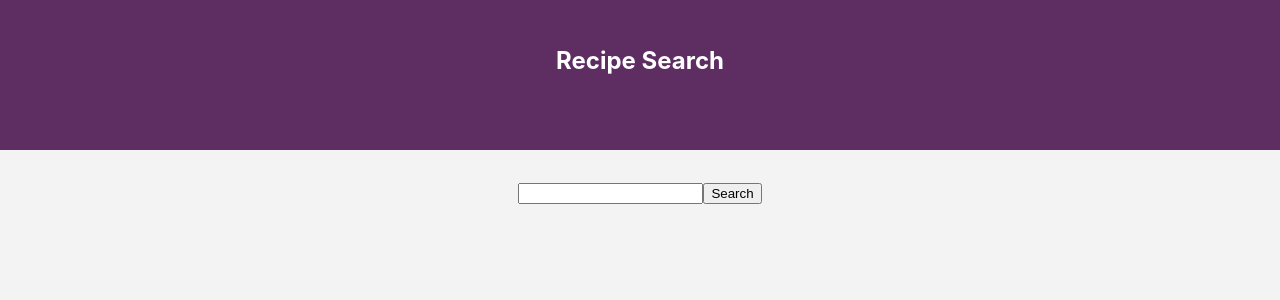
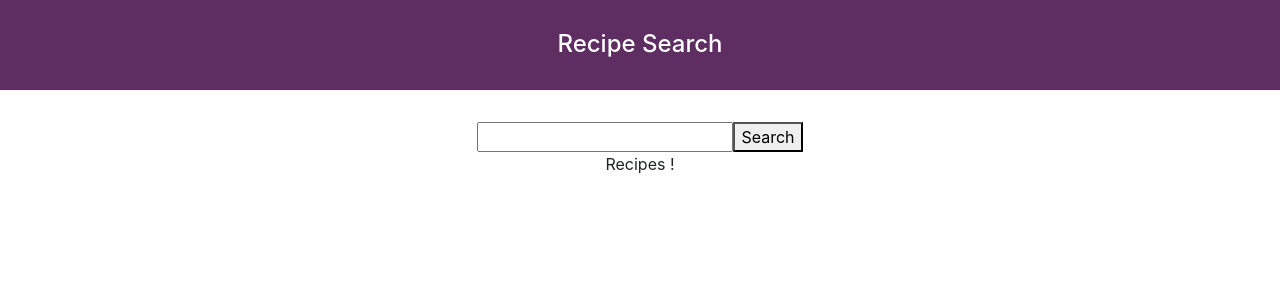
Before and after one commit to bakhsi22/Recipe_Project, a React (Create React App) app: page / in a window 1280 px wide. Shown: the top 300 px of the page. Built offline with nearby package versions, Linux system fonts and the light colour scheme.

Commit message:
imported bootstrap

```diff
--- a/src/App.js
+++ b/src/App.js
@@ -1,6 +1,6 @@
 import React, { Component } from 'react';
 import './App.css';
-
+import Recipes from'./components/Recipes';
 import Form from "./components/Form";
     // key
     // https://www.food2fork.com/api/search?key=9e733f71085841778fbab780de76000c&q=shredded%20chicken&count=5
@@ -45,18 +45,20 @@
         </header>
         {/* Passing data to another component using props  */}
         <Form getRecipe={this.getRecipe}/>
-        {this.state.recipes.map((recipe)=>{
-          return(
-          <div key ={recipe.recipe_id}>
-            <img src={recipe.image_url} alt={recipe.title}/>
-            <p >{ recipe.title }</p>
-          </div>
-          // return  <p key ={recipe.recipe_id}>{ recipe.title }</p>
-          );
-        })}
+        <Recipes/>
       </div>
     );
   }
 }
 
 export default App;
+// {this.state.recipes.map((recipe)=>{
+//   return(
+//   //providing the key in the most parent div
+//   <div key ={recipe.recipe_id}>
+//     <img src={recipe.image_url} alt={recipe.title}/>
+//     <p >{ recipe.title }</p>
+//   </div>
+//   // return  <p key ={recipe.recipe_id}>{ recipe.title }</p>
+//   );
+// })}
--- /dev/null
+++ b/src/components/Recipes.js
@@ -0,0 +1,12 @@
+import React from 'react';
+
+//making stateless component
+
+const Recipes =() => (
+    //implicity returning js
+    <div>
+        Recipes !
+    </div>
+);
+
+export default Recipes ;
--- a/src/index.js
+++ b/src/index.js
@@ -3,7 +3,7 @@
 import './index.css';
 import App from './App';
 import * as serviceWorker from './serviceWorker';
-
+import 'bootstrap/dist/css/bootstrap.min.css'
 ReactDOM.render(<App />, document.getElementById('root'));
 
 // If you want your app to work offline and load faster, you can change
```
Also changed, not shown: src/components/recipe.js (deleted).
